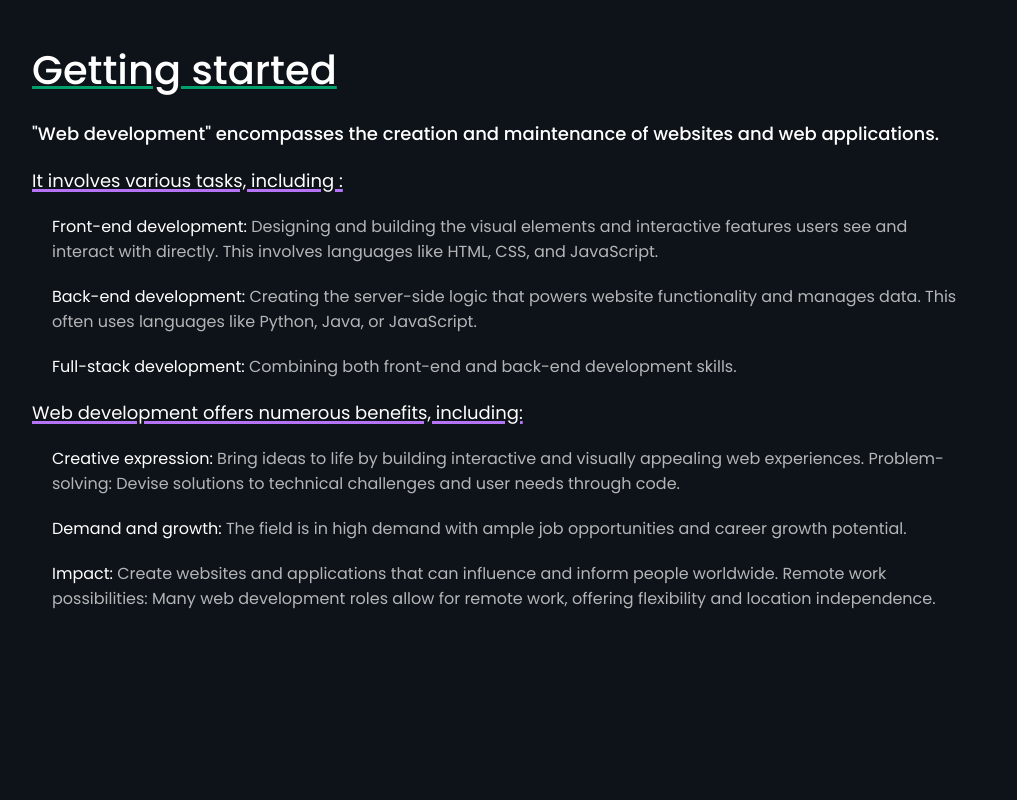
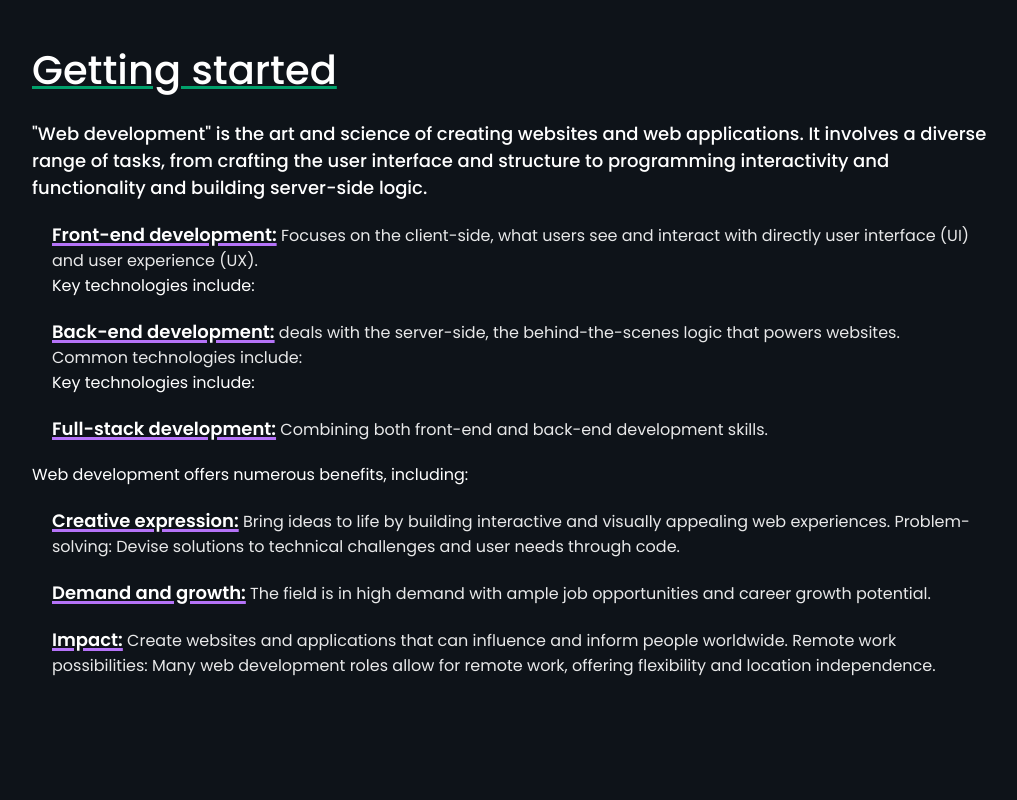
Before and after one commit to Saketh-Reddy-Bejadi/gdsc_veecsha, a React (Create React App) app: page /WebDev in a window 1280 px wide. Shown: the part 920-1720 px from the top of the page, without its empty margins (128-1145 px from the left). Built offline with nearby package versions, Linux system fonts and the light colour scheme; a web font is replaced by a local one.

Commit message:
styling web dev page'

```diff
--- a/src/components/WebDev/WebDev.css
+++ b/src/components/WebDev/WebDev.css
@@ -62,9 +62,10 @@
 }
 .wBasic > li{
   margin: 0px 0px 20px 0px;
-  color: rgba(255, 255, 255, 0.689);
+  color: rgba(255, 255, 255, 0.905);
 }
-.er4rsg{
+.webSidehead{
+  font-weight: 600;
   text-decoration: underline;
   text-decoration-color: #b573f8;
   text-decoration-thickness: 2.5px;
@@ -91,9 +92,9 @@
   -webkit-text-fill-color: transparent;
 }
 .path{
-  width: 2.2px;
+  width: .1px;
   height: 90px;
-  background-color: #01A06B;
+  border:1px dashed #01A06B;
   margin: auto;
 }
 @keyframes IMGanimation {
@@ -142,6 +143,6 @@
     left: 5px;
   }
   .webContent{
-    padding: 20px;
+    padding: 15px;
   }
 }
--- a/src/components/WebDev/WebDev.js
+++ b/src/components/WebDev/WebDev.js
@@ -25,23 +25,25 @@ export const WebDev = () => {
       <div className="webContent">
         <p className="webHead">Getting started</p>
         <p className="webSubhead">
-          "Web development" encompasses the creation and maintenance of websites
-          and web applications.
-        </p>
-        <p className="er4rsg">
-          It involves various tasks, including : <br />
+          "Web development" is the art and science of creating websites and web
+          applications. It involves a diverse range of tasks, from crafting the
+          user interface and structure to programming interactivity and
+          functionality and building server-side logic.
         </p>
         <ul className="wBasic">
           <li>
-            <span className="webSidehead">Front-end development:</span> Designing
-            and building the visual elements and interactive features users see
-            and interact with directly. This involves languages like HTML, CSS,
-            and JavaScript.
+            <span className="webSidehead">Front-end development:</span> Focuses
+            on the client-side, what users see and interact with directly user
+            interface (UI) and user experience (UX).
+            <br />
+            <span>Key technologies include:</span>
           </li>
           <li>
-            <span className="webSidehead">Back-end development:</span> Creating
-            the server-side logic that powers website functionality and manages
-            data. This often uses languages like Python, Java, or JavaScript.
+            <span className="webSidehead">Back-end development:</span> deals
+            with the server-side, the behind-the-scenes logic that powers
+            websites. Common technologies include:
+            <br />
+            <span>Key technologies include:</span>
           </li>
           <li>
             <span className="webSidehead">Full-stack development:</span>{" "}
@@ -53,8 +55,8 @@ export const WebDev = () => {
         </p>
         <ul className="wBasic">
           <li>
-            <span className="webSidehead">Creative expression:</span> Bring ideas
-            to life by building interactive and visually appealing web
+            <span className="webSidehead">Creative expression:</span> Bring
+            ideas to life by building interactive and visually appealing web
             experiences. Problem-solving: Devise solutions to technical
             challenges and user needs through code.
           </li>
```
